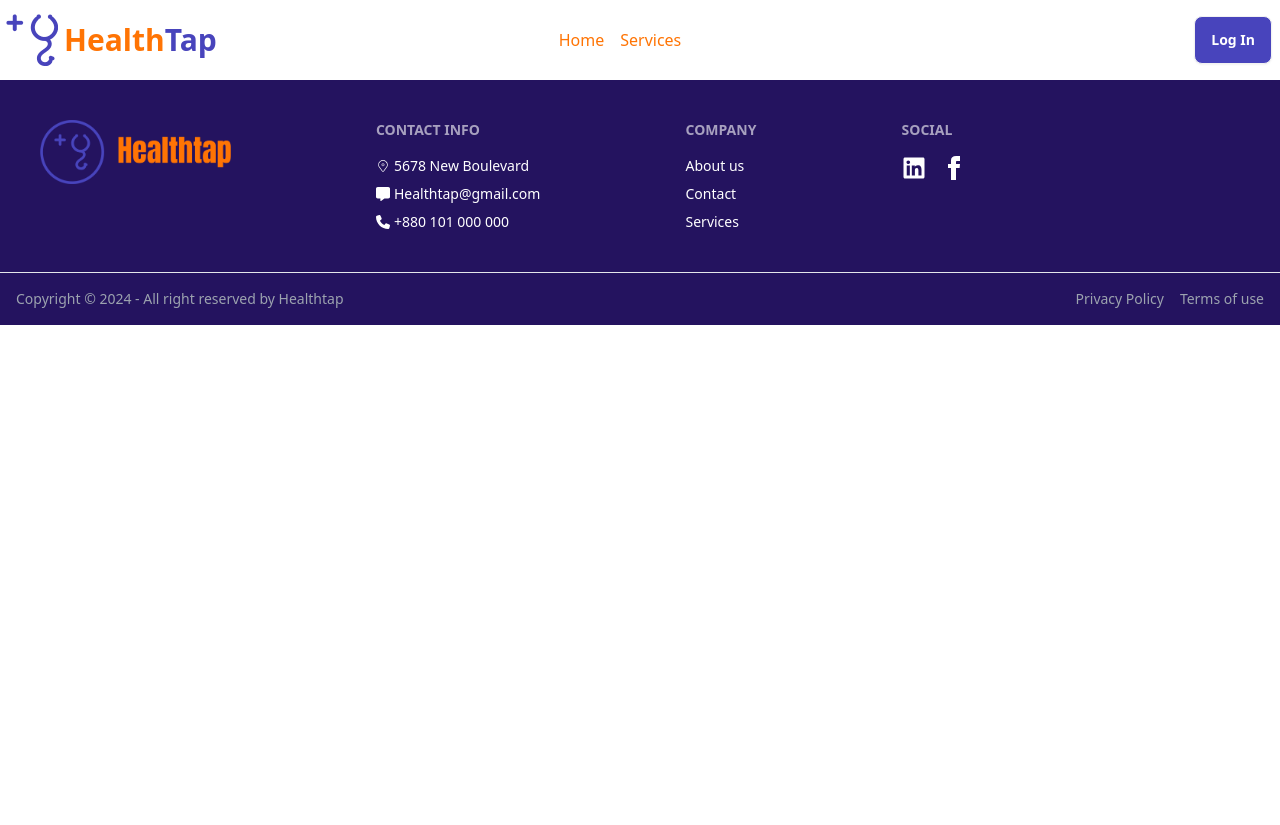
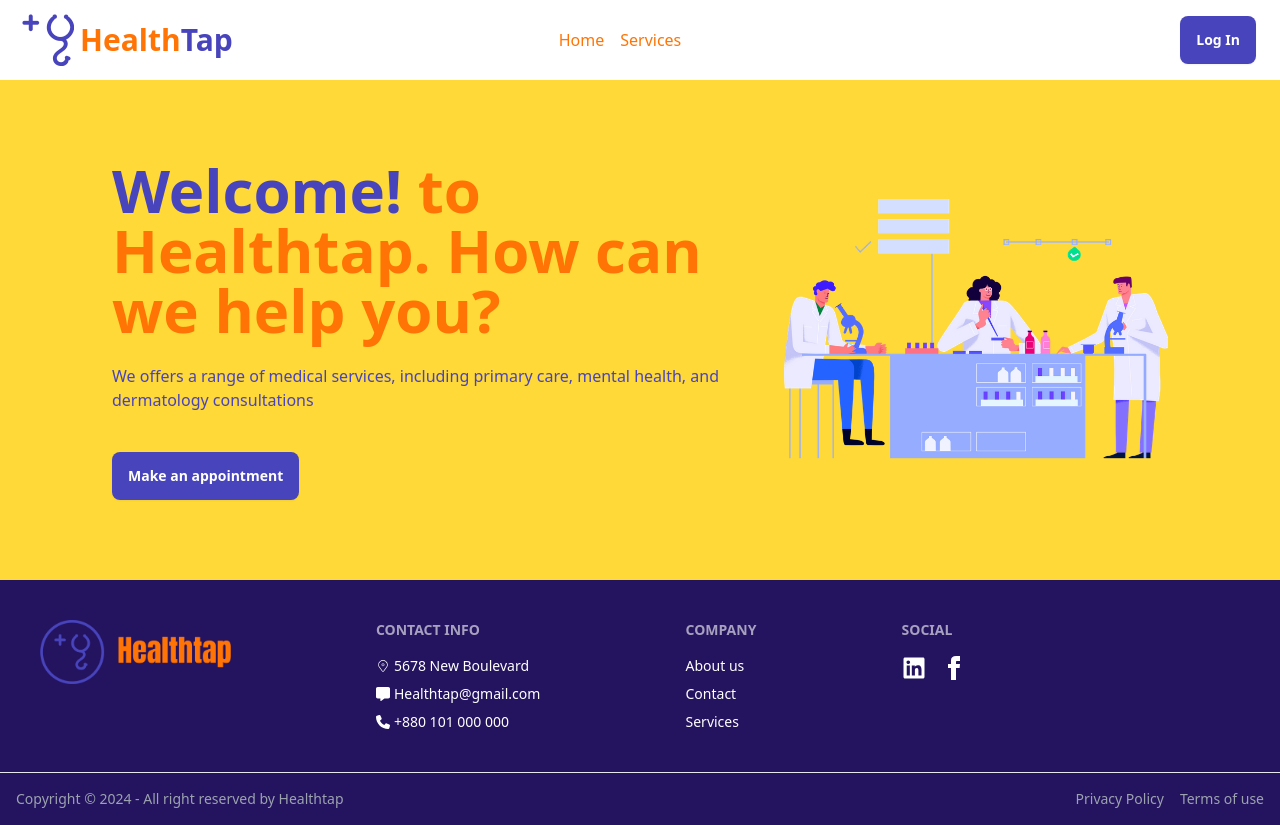
Before and after one commit to aayman01/health-tap-client, a React (Vite) app: page / in a window 1280 px wide. Before the commit the page ends 800 px from the top, so only its background shows below. Built offline with nearby package versions, Linux system fonts and the light colour scheme; no server answers.

Commit message:
banner complete

```diff
--- /dev/null
+++ b/src/Pages/Home/Banner.jsx
@@ -0,0 +1,29 @@
+import { Link } from "react-router-dom";
+import banner from '../../assets/banner.png'
+
+const Banner = () => {
+    return (
+      <div>
+        <div className="hero h-[400px] lg:h-[500px] bg-[#fed938] lg:px-24">
+          <div className="hero-content flex-col lg:flex-row-reverse">
+            <img src={banner} className="max-w-sm bg-none hidden lg:block" />
+            <div>
+              <h1 className="text-6xl font-bold playfair-display text-second">
+                <span className="text-primary">Welcome!</span> to Healthtap. How
+                can we help you?
+              </h1>
+              <p className="mb-10 font-medium mt-6 text-primary">
+                We offers a range of medical services, including primary care,
+                mental health, and dermatology consultations
+              </p>
+              <Link to="/" className="btn btn-main hover:bg-[#ff7404]">
+                Make an appointment
+              </Link>
+            </div>
+          </div>
+        </div>
+      </div>
+    );
+};
+
+export default Banner;
--- a/src/Pages/Home/Home.jsx
+++ b/src/Pages/Home/Home.jsx
@@ -1,10 +1,12 @@
 import Footer from "../Shared/Footer/Footer";
+import Banner from "./Banner";
 import NavBar from "./NavBar";
 
 const Home = () => {
     return (
         <div>
             <NavBar/>
+            <Banner/>
             <Footer/>
         </div>
     );
--- a/src/Pages/Home/NavBar.jsx
+++ b/src/Pages/Home/NavBar.jsx
@@ -11,7 +11,7 @@ const NavBar = () => {
     .catch()
   }
     return (
-      <div>
+      <div className="max-6xl mx-auto px-4">
         {/* #4844bc #ff7404 */}
         <div className="navbar ml-0 pl-0">
           <div className="navbar-start">
--- a/src/index.css
+++ b/src/index.css
@@ -14,4 +14,6 @@
     color: #fff;
     background-color: #4844bc;
     border-radius: 8px;
+    outline: none;
+    border: none;
 }
```
Also changed, not shown: src/assets/banner.png (added).
